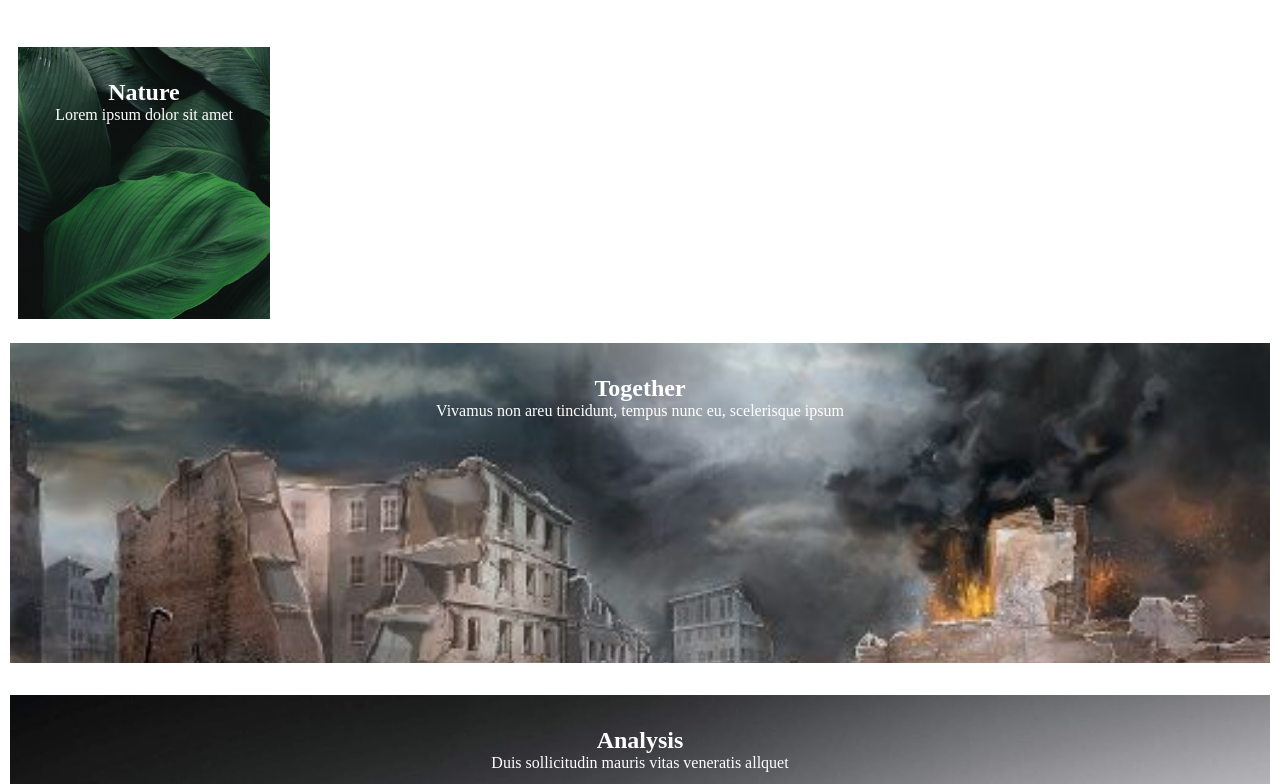
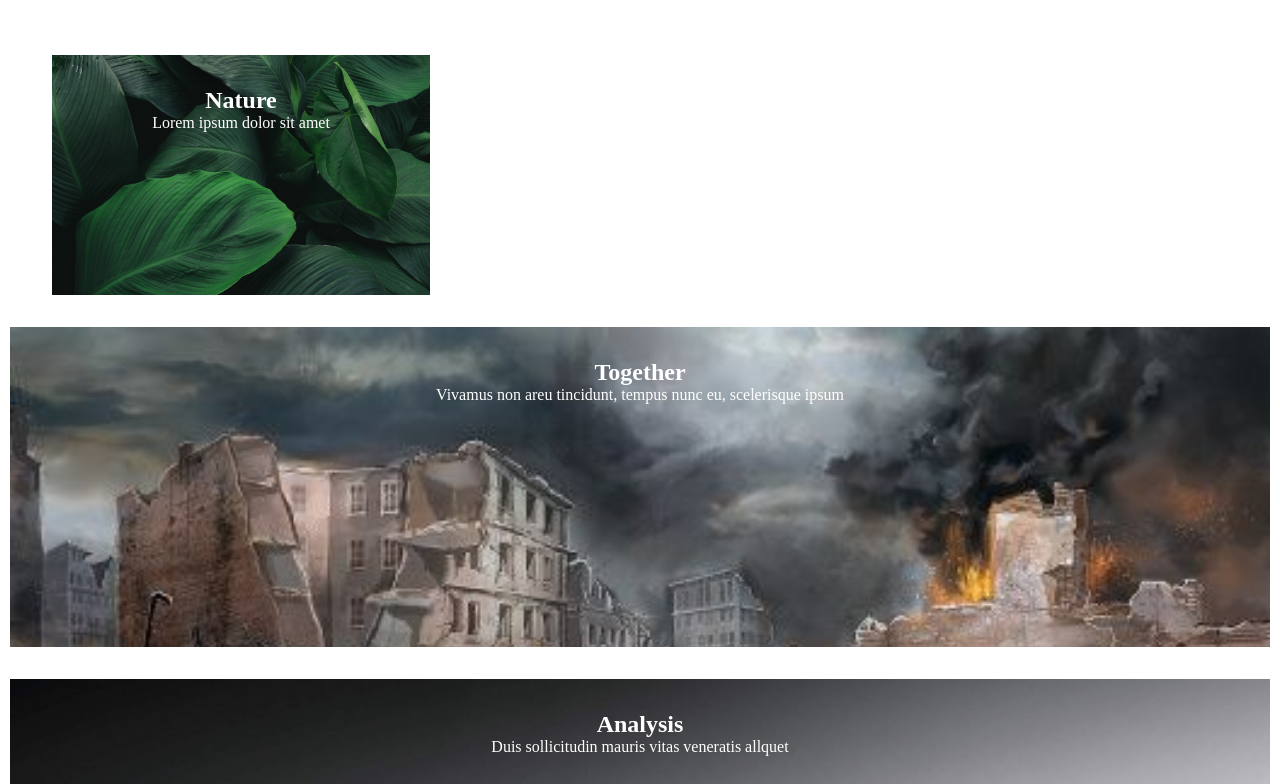
Before and after one commit to rafavirginio/teste-layout, a plain HTML site: page index.html in a window 1280 px wide. Shown: the part 456-1240 px from the top of the page. Drawn offline with Linux system fonts and the light colour scheme.

Commit message:
Update style.css

```diff
--- a/style.css
+++ b/style.css
@@ -167,21 +167,26 @@ section {
 
 @media screen and (min-width: 600px)
 {
+
+  .title-categories{
+    margin-left:2rem;
+
+  }
 .categories{
     display: flex;
     flex-wrap: wrap;
+    justify-content: space-evenly;
 
 }
 .nature{
-    height:17rem;
-    width:20%;
-    margin:8px;
+    height:15rem;
+    width:30%;
 
 }
 .daily{
-    height: 17rem;
-    width:75%;
-    margin:5px;
+    height: 15rem;
+    width:60%;
+    text-align:left;
 
 
 }
```
